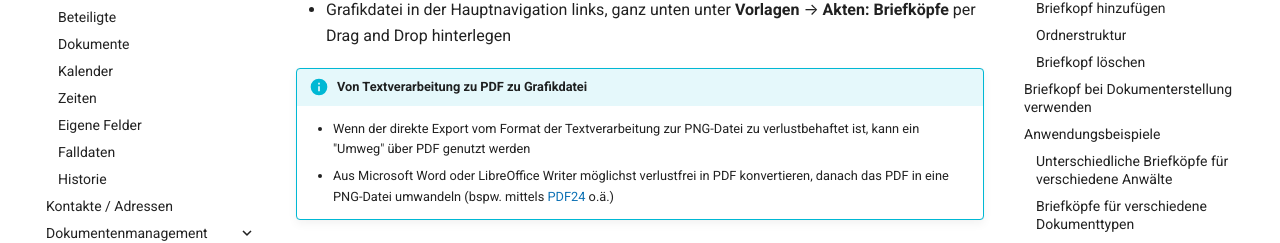
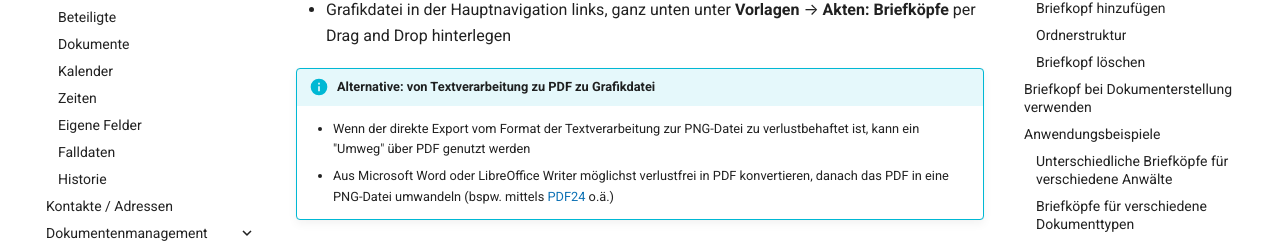
Before and after one commit to jlawyerorg/j-lawyer-documentation, an MkDocs documentation site: the page built from docs/benutzerhandbuch/dokumentenmanagement/briefkoepfe.md, in a window 1280 px wide and 900 px high, scrolled down 781 px. Shown: the part 181-424 px from the top of the window. Built offline with MkDocs 1.6.1 and Material for MkDocs 9.7.7, drawn with Linux system fonts in a browser that asks for light colours; comment, search, counter and statistics services are not loaded.

```diff
--- a/docs/benutzerhandbuch/dokumentenmanagement/briefkoepfe.md
+++ b/docs/benutzerhandbuch/dokumentenmanagement/briefkoepfe.md
@@ -21,7 +21,7 @@
 - Briefkopf als Grafikdatei exportieren: in LibreOffice via "Datei" - "Exportieren..." als PNG-Datei exportieren; in Microsoft Office gibt es keine Möglichkeit, ein Dokument als Grafik zu exportieren - hier kann man ggf. auf Online-Konverter zurückgreifen (Suche nach [DOCX zu PNG](https://www.google.com/search?q=docx+to+png) o.ä.)
 - Grafikdatei in der Hauptnavigation links, ganz unten unter **Vorlagen** → **Akten: Briefköpfe** per Drag and Drop hinterlegen
 
-!!! info "Von Textverarbeitung zu PDF zu Grafikdatei"
+!!! info "Alternative: von Textverarbeitung zu PDF zu Grafikdatei"
     - Wenn der direkte Export vom Format der Textverarbeitung zur PNG-Datei zu verlustbehaftet ist, kann ein "Umweg" über PDF genutzt werden
     - Aus Microsoft Word oder LibreOffice Writer möglichst verlustfrei in PDF konvertieren, danach das PDF in eine PNG-Datei umwandeln (bspw. mittels [PDF24](https://tools.pdf24.org/de/von-pdf-umwandeln) o.ä.)
 
```
